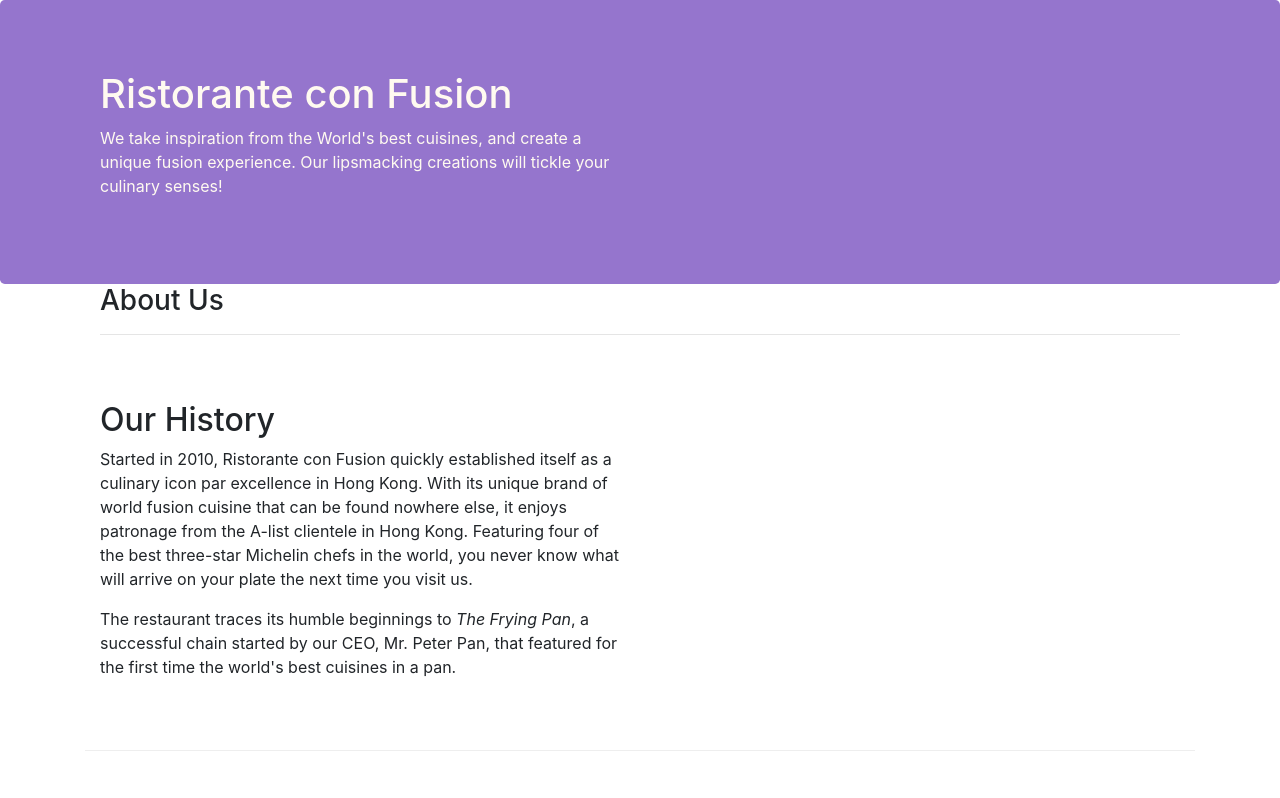
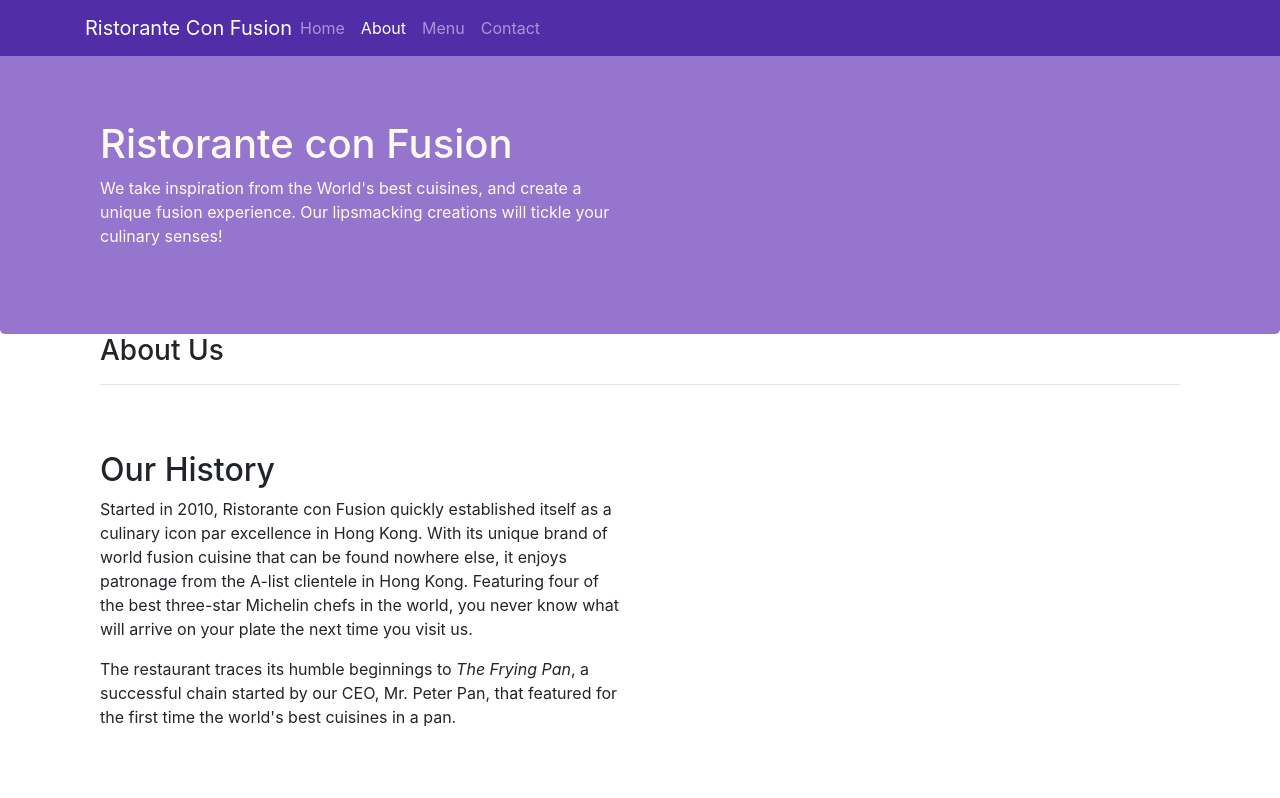
Before and after one commit to Ashwinbalaji2000/Restarunt-Interface, a website: page aboutus.html in a window 1280 px wide. Shown: the top 798 px of the page. Drawn offline with nearby package versions, Linux system fonts and the light colour scheme.

Commit message:
navbar created

```diff
--- a/aboutus.html
+++ b/aboutus.html
@@ -17,6 +17,26 @@
 </head>
 
 <body>
+    <nav class="navbar navbar-dark navbar-expand-sm fixed-top">
+        <div class="container">
+            <button class="navbar-toggler" type="button" data-toggle="collapse" data-target="#Navbar">
+                <span class="navbar-toggler-icon"></span>
+            </button>
+           <a class="navbar-brand mr-auto" href="#">Ristorante Con Fusion</a>
+           <div class="collapse navbar-collapse" id="Navbar">
+                <ul class="navbar-nav mr-auto">
+                    <li class="nav-item"><a class="nav-link" href="./index.html">Home</a></li>
+                    <li class="nav-item active"><a class="nav-link" href="#">About</a></li>
+                    <li class="nav-item"><a class="nav-link" href="#">Menu</a></li>
+                    <li class="nav-item"><a class="nav-link" href="#">Contact</a></li>
+
+                </ul>
+            </div>
+
+
+        </div>
+
+    </nav>
 
     <header class="jumbotron">
         <div class="container">
--- a/css/styles.css
+++ b/css/styles.css
@@ -27,3 +27,11 @@ address {
   margin: 0px;
   color: #0f0f0f;
 }
+body {
+  padding: 50px 0px 0px 0px;
+  z-index: 0;
+}
+
+.navbar-dark {
+  background-color: #512da8;
+}
```
Also changed, not shown: index.html (+20 -1 lines).
